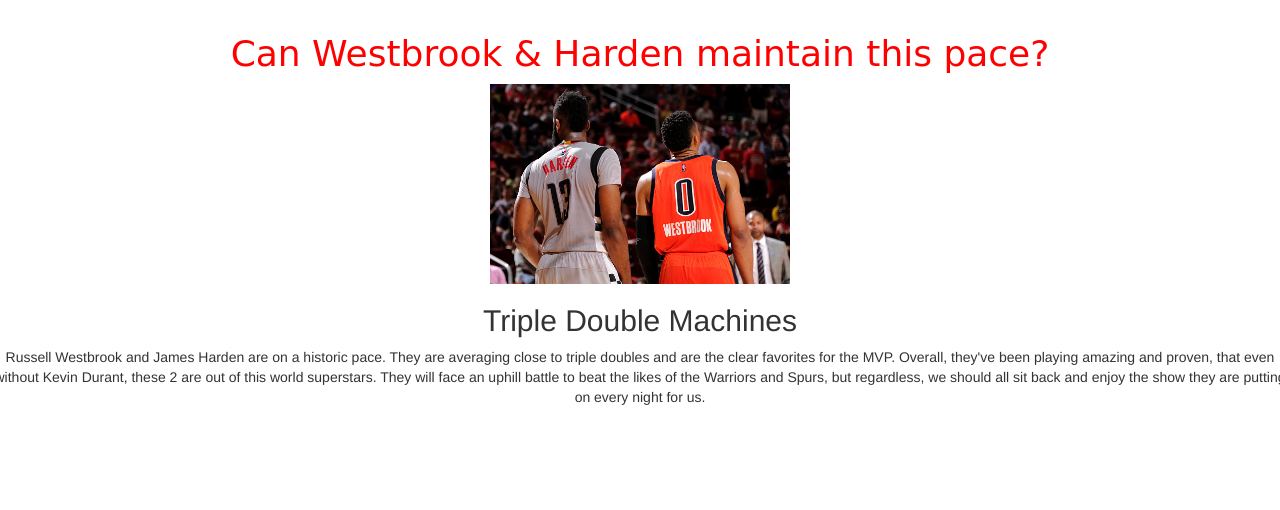
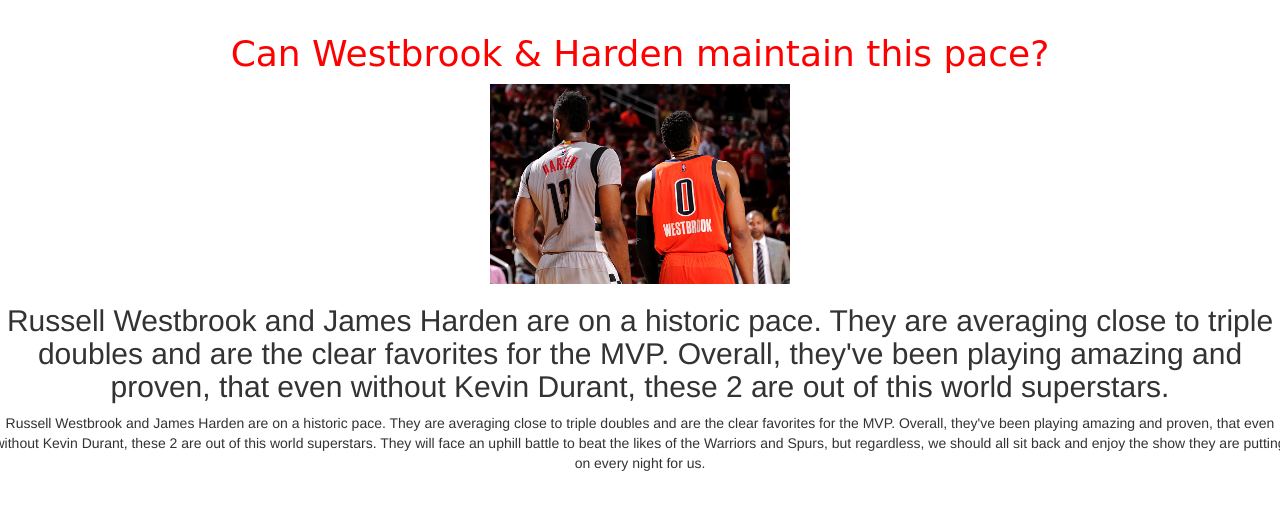
Before and after one commit to taufikchhotani/taufikchhotani.github.io, a plain HTML site: page page2.html in a window 1280 px wide. Shown: the part 58-568 px from the top of the page. Drawn offline with nearby package versions, Linux system fonts and the light colour scheme.

Commit message:
Updates
Updates

```diff
--- a/page2.html
+++ b/page2.html
@@ -43,6 +43,6 @@
     <p>
       <img src="Russ&Harden.jpg" width = "300PX">
     </p>
-      <h2>Triple Double Machines</h2>
+      <h2>Russell Westbrook and James Harden are on a historic pace. They are averaging close to triple doubles and are the clear favorites for the MVP. Overall, they've been playing amazing and proven, that even without Kevin Durant, these 2 are out of this world superstars.</h2>
       <p>
       <p> Russell Westbrook and James Harden are on a historic pace. They are averaging close to triple doubles and are the clear favorites for the MVP. Overall, they've been playing amazing and proven, that even without Kevin Durant, these 2 are out of this world superstars. They will face an uphill battle to beat the likes of the Warriors and Spurs, but regardless, we should all sit back and enjoy the show they are putting on every night for us.
```
